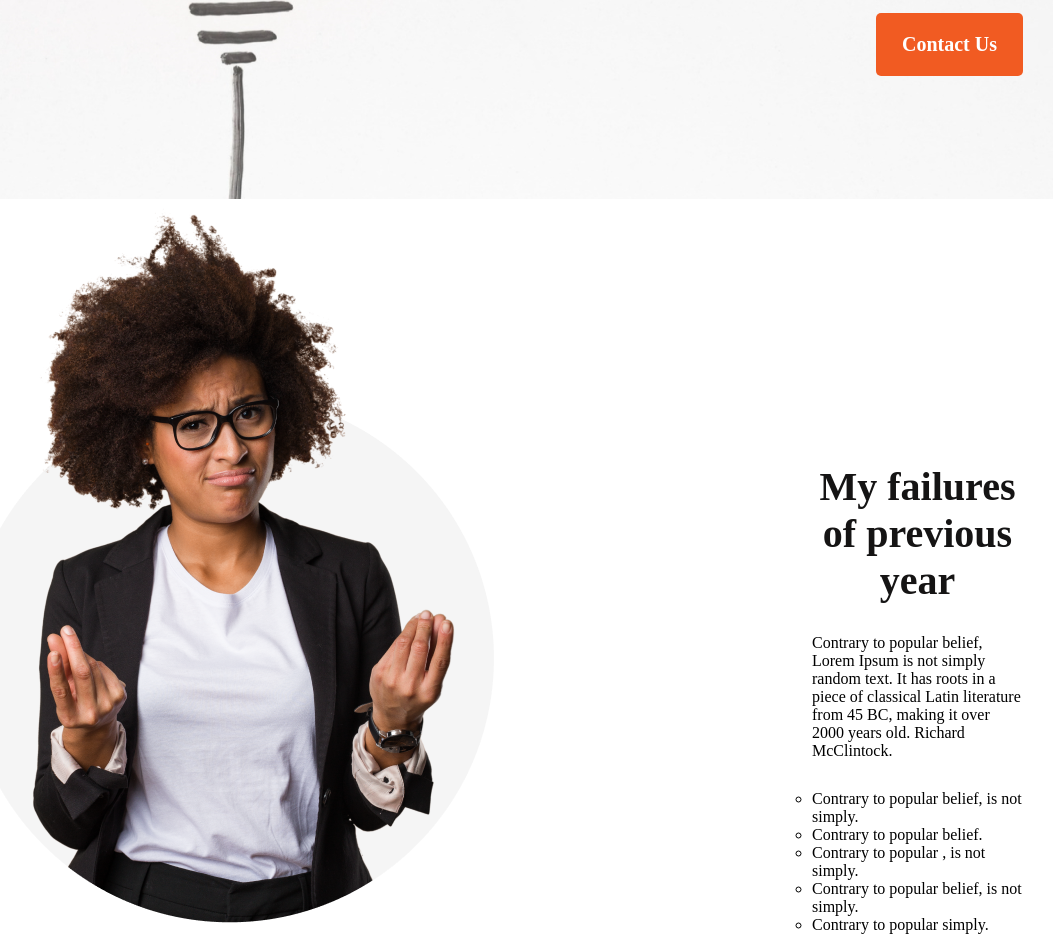
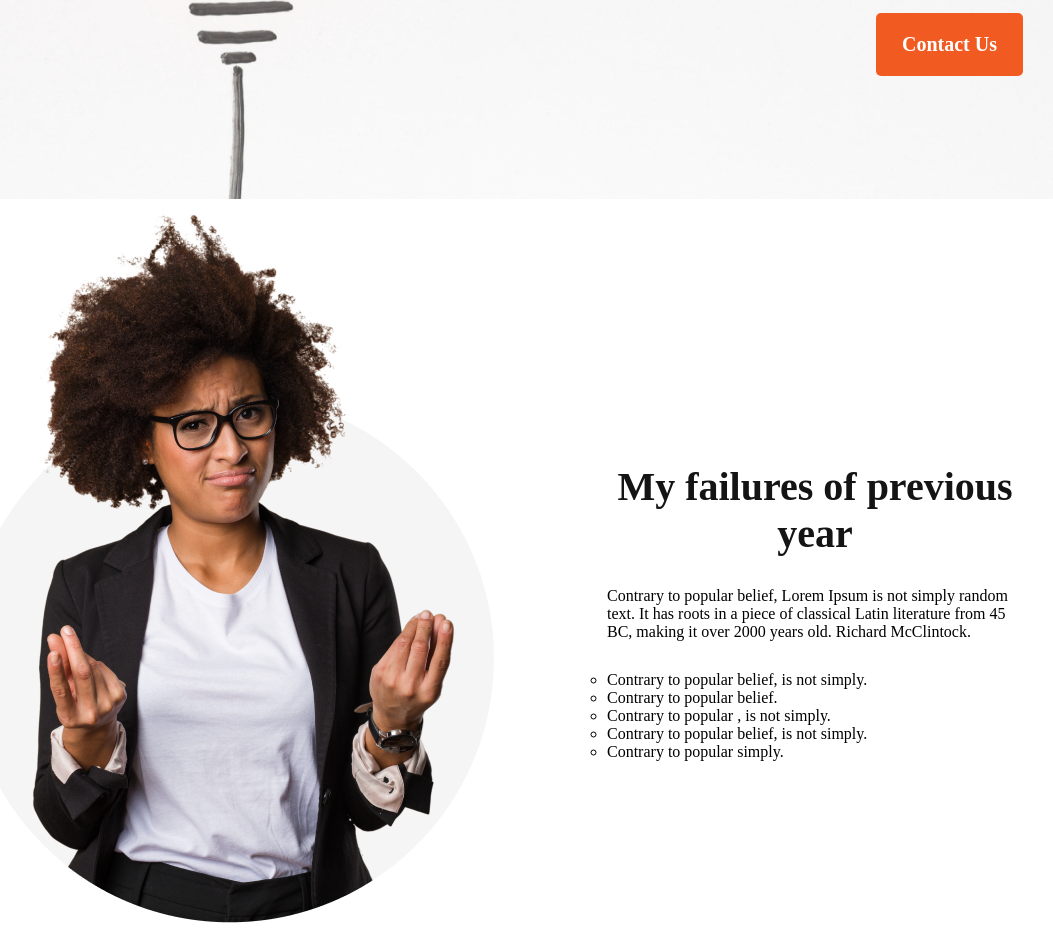
Before and after one commit to DeepanitaB/new-year, a plain HTML site: page index.html in a window 1280 px wide. Shown: the part 601-1538 px from the top of the page, without its empty margins (157-1210 px from the left). Drawn offline with Linux system fonts and the light colour scheme.

Commit message:
justify content

```diff
--- a/styles/newyear.css
+++ b/styles/newyear.css
@@ -46,7 +46,7 @@ header{
 .my-failures{
     display: flex;
     align-items: center;
-    gap: 300px;
+    justify-content: space-between;
     margin-right: 100px;
 
 }
```
